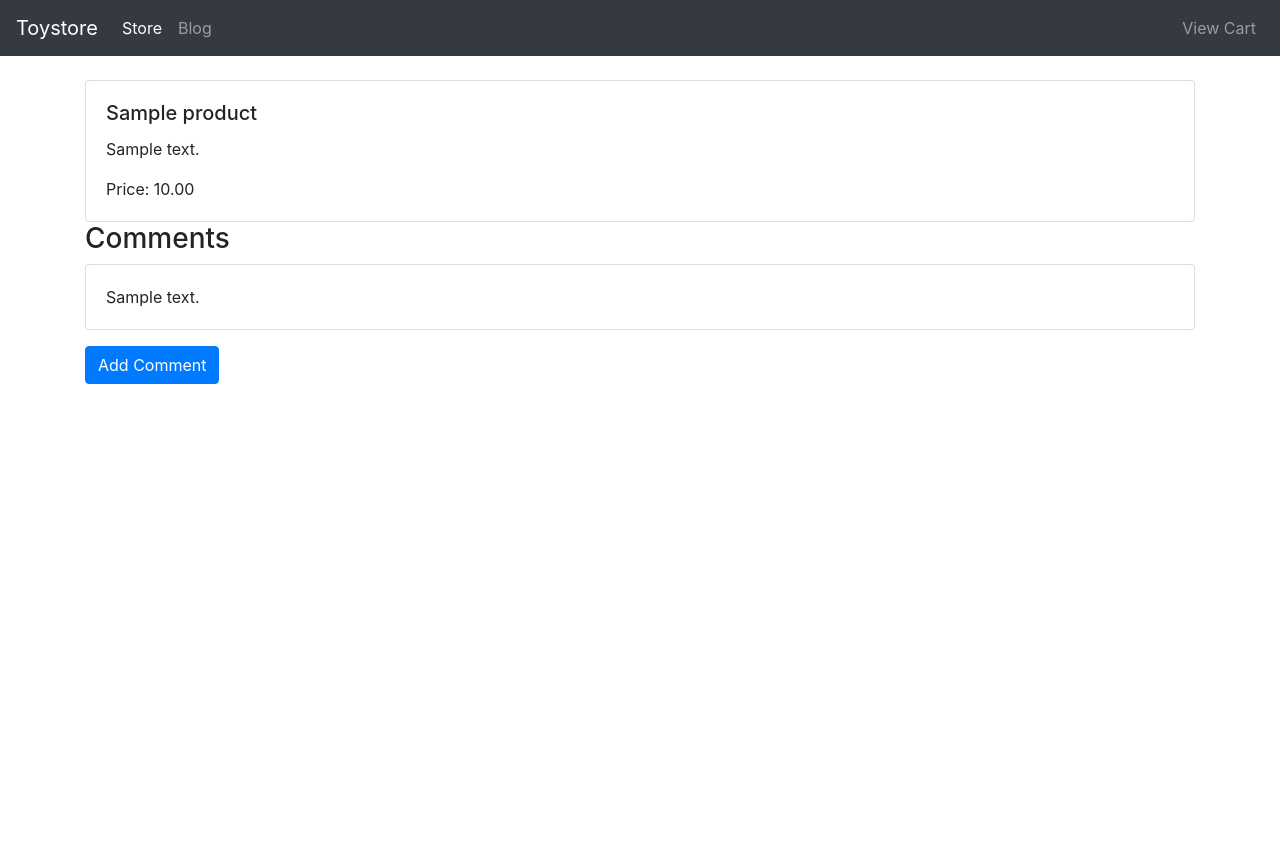
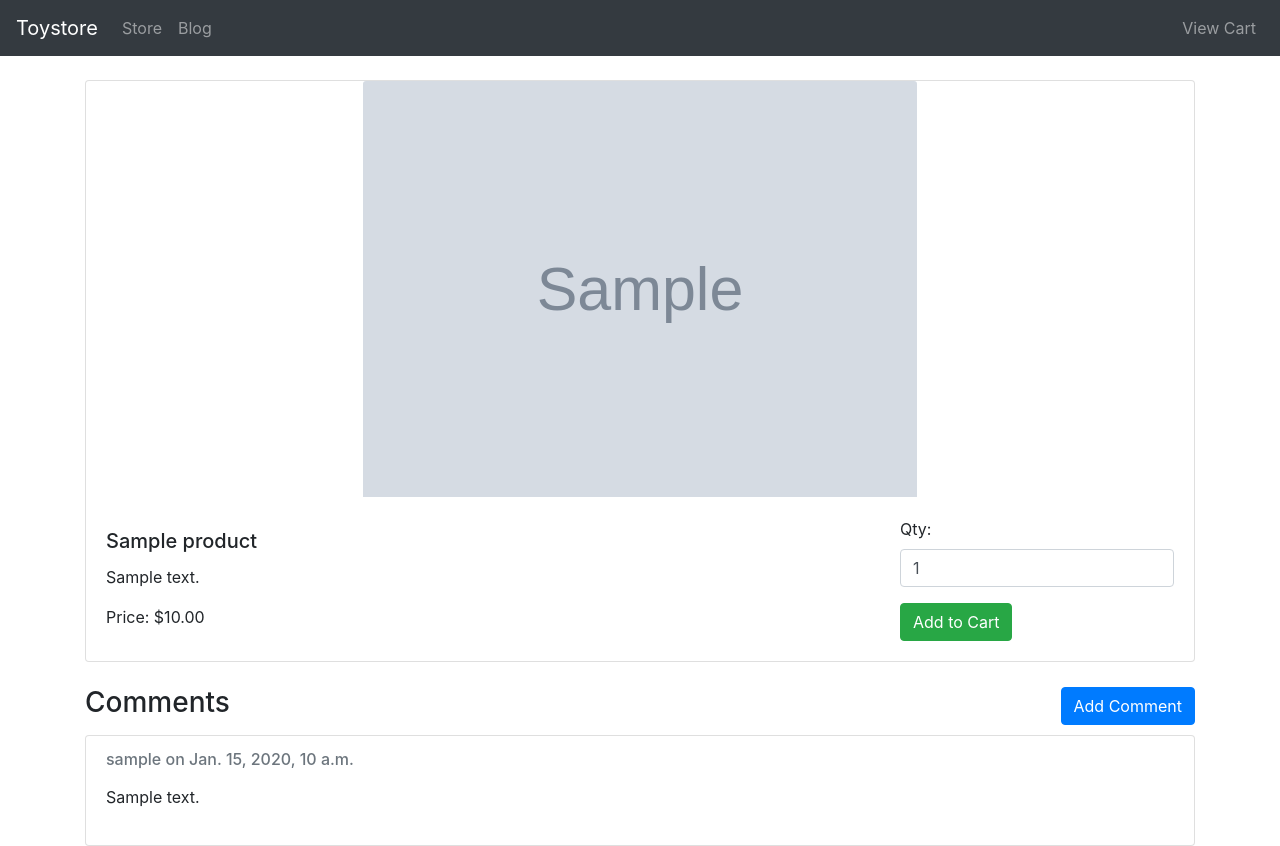
Before and after one commit to bohlool/django_toystore, a Django app: template store/templates/store/product_detail.html in a window 1280 px wide. Before the commit the page ends 384 px from the top, so only its background shows below. Run offline with Django 4.2, Linux system fonts and the light colour scheme; the template is opened without the code that fills it: values that come from a table or form of the project are taken from there, others are empty; tables that the repository leaves empty hold one stand-in row (values such as "Sample post"); grey boxes marked "Sample" are stand-in pictures; parts of the project's set-up code (start-up, migrations or seed data) failed here and were passed over; some libraries are stand-ins or nearby versions.

Commit message:
Improved product display in store app.

```diff
--- a/store/templates/store/product_detail.html
+++ b/store/templates/store/product_detail.html
@@ -2,23 +2,47 @@
 
 {% block content %}
     <div class="card">
+        {% if product.featured_image %}
+            <img class="card-img-top m-auto w-50" src="{{ product.featured_image.url }}"
+                 alt="Product Image">
+        {% endif %}
         <div class="card-body">
-            <h5 class="card-title">{{ product.name }}</h5>
-            <p class="card-text">{{ product.description|safe }}</p>
-            <p class="card-text">Price: {{ product.price }}</p>
+            <div class="d-flex justify-content-between align-items-center">
+                <div>
+                    <h5 class="card-title">{{ product.name }}</h5>
+                    <p class="card-text">{{ product.description|safe }}</p>
+                    <p class="card-text">Price: ${{ product.price }}</p>
+                </div>
+                <div>
+                    <form action="{% url 'add-to-cart' product.id %}" method="POST" class="d-inline">
+                        {% csrf_token %}
+                        <div class="form-group">
+                            <label for="qty">Qty:</label>
+                            <input type="number" id="qty" name="qty" value="1" min="1" class="form-control">
+                        </div>
+                        <button class="btn btn-success">Add to Cart</button>
+                    </form>
+                </div>
+            </div>
         </div>
     </div>
 
-    <h3>Comments</h3>
+    <div class="d-flex align-items-center justify-content-between mt-4">
+        <h3>Comments</h3>
+        <a href="{% url 'add-comment' product.id %}" class="btn btn-primary">Add Comment</a>
+    </div>
     {% for comment in comments %}
         <div class="card mt-2">
             <div class="card-body">
-                {{ comment.content }}
+                <h6 class="card-subtitle mb-2 text-muted">{{ comment.user }} on {{ comment.created }}</h6>
+                <p class="card-text">{{ comment.content|linebreaks }}</p>
+                {% if request.user.is_superuser or request.user == comment.user %}
+                    <a href="{% url 'comment_delete' post_pk=post.pk comment_pk=comment.pk %}"
+                       class="card-link">Delete comment</a>
+                {% endif %}
             </div>
         </div>
     {% empty %}
         <p>No comments yet.</p>
     {% endfor %}
-
-    <a href="{% url 'add-comment' product.id %}" class="btn btn-primary mt-3">Add Comment</a>
 {% endblock %}
--- a/store/templates/store/product_list.html
+++ b/store/templates/store/product_list.html
@@ -13,11 +13,12 @@
                     <div class="card-body">
                         <h5 class="card-title">{{ product.name }}</h5>
                         <p class="card-text">{{ product.description|safe|truncatewords_html:20 }}</p>
+                        <p class="card-text">Price: ${{ product.price }}</p>
                     </div>
                     <div class="card-footer">
                         <form action="{% url 'add-to-cart' product.id %}" method="POST" class="d-inline">
                             {% csrf_token %}
-                            <input type="hidden" value="1">
+                            <input type="hidden" name="qty" value="1">
                             <button class="btn btn-success">Add to Cart</button>
                         </form>
                         <a href="{% url 'product-detail' product.id %}" class="btn btn-secondary">View Details</a>
--- a/store/urls.py
+++ b/store/urls.py
@@ -12,7 +12,7 @@ router.register(r'product-comments', views.CommentViewSet)
 
 urlpatterns = [
     path('api', include(router.urls)),
-    path('', views.CategoryListView.as_view(), name='category-list'),
+    path('', views.CategoryListView.as_view(), name='store'),
     path('categories/<int:category_id>/products/', views.ProductListView.as_view(), name='product-list-by-category'),
     path('products/<int:pk>/', views.ProductDetailView.as_view(), name='product-detail'),
     path('products/<int:product_id>/comment/', views.CommentCreateView.as_view(), name='add-comment'),
--- a/templates/base.html
+++ b/templates/base.html
@@ -9,15 +9,15 @@
 </head>
 <body>
 <nav class="navbar navbar-expand-lg navbar-dark bg-dark">
-    <a class="navbar-brand" href="{% url 'category-list' %}">Toystore</a>
+    <a class="navbar-brand" href="{% url 'store' %}">Toystore</a>
     <button class="navbar-toggler" type="button" data-toggle="collapse" data-target="#navbarNav"
             aria-controls="navbarNav" aria-expanded="false" aria-label="Toggle navigation">
         <span class="navbar-toggler-icon"></span>
     </button>
     <div class="collapse navbar-collapse" id="navbarNav">
         <ul class="navbar-nav">
-            <li class="nav-item active">
-                <a class="nav-link" href="{% url 'category-list' %}">Store</a>
+            <li class="nav-item">
+                <a class="nav-link" href="{% url 'store' %}">Store</a>
             </li>
             <li class="nav-item">
                 <a class="nav-link" href="{% url 'post_list' %}">Blog</a>
```
Also changed, not shown: store/admin.py (+8 -6 lines).
